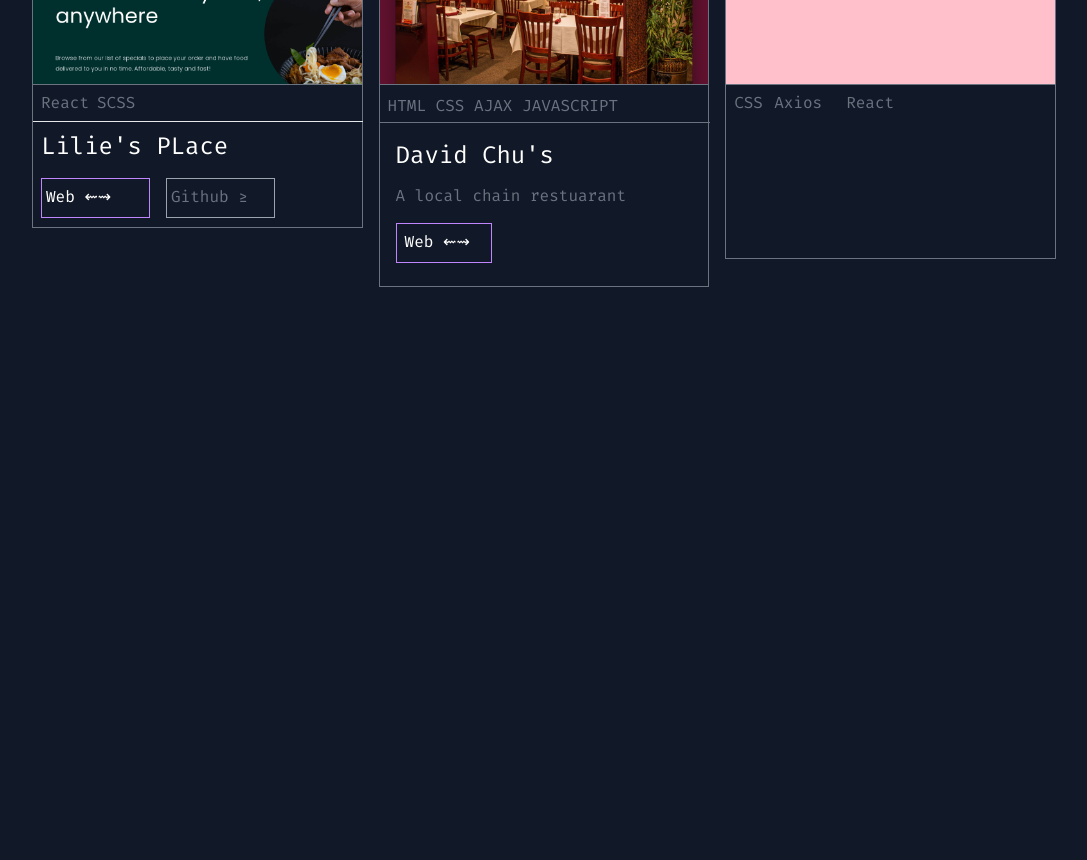
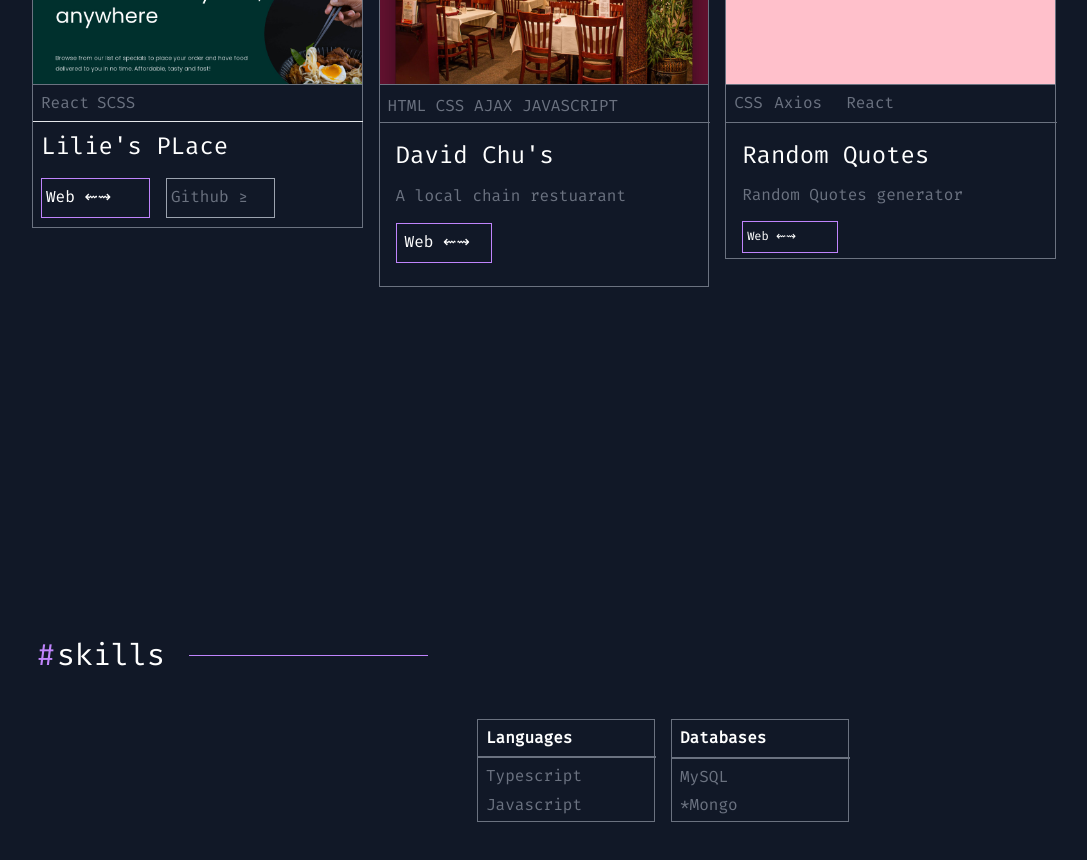
Before and after one commit to AkeleA/smoky-port, a Next.js app: page / in a window 1280 px wide. Shown: the part 880-1740 px from the top of the page, without its empty margins (136-1223 px from the left). Before the commit the page ends 1167 px from the top, so only its background shows below. Built offline with nearby package versions, Linux system fonts and the light colour scheme.

Commit message:
skills section

```diff
--- a/src/app/Components/Projects/Projects.tsx
+++ b/src/app/Components/Projects/Projects.tsx
@@ -135,6 +135,25 @@ const Projects: React.FC = () => {
               React
             </span>
           </h2>
+          <div className="box-border flex flex-col items-start p-4 gap-4 w-[330.58px] h-[184px] border-t border-solid border-gray-500 flex-none order-3 self-stretch flex-grow-0">
+            <h2 className="w-[298.58px] h-[30px] font-sans not-italic font-medium text-2xl leading-8 text-white flex-none order-0 self-stretch flex-grow-0">
+              {" "}
+              Random Quotes{" "}
+            </h2>
+            <span className="w-[298.58px] h-5 font-sans not-italic font-normal text-base leading-5 text-gray-500 flex-none order-1 self-stretch flex-grow-0  ">
+              Random Quotes generator
+            </span>
+            <a
+              href="https://akelea.github.io/RandQuot/"
+              className="flex flex-row items-start gap-4 p-0 w-24 h-8 flex-none order-2 flex-grow-0 border
+              border-solid
+              border-purple-400"
+            >
+              <span className="w-[77px] h-[18px] font-sans p-1 not-italic font-medium text-xs leading-5 text-white flex-none order-none flex-grow-0">
+                Web &#x21DC;&#x21DD;{" "}
+              </span>
+            </a>
+          </div>
         </div>
       </div>
     </div>
--- /dev/null
+++ b/src/app/Components/Skills/Skills.tsx
@@ -0,0 +1,63 @@
+import React from "react";
+
+type Props = {};
+
+const Skills = (props: Props) => {
+  return (
+    <div className="absolute w-[1024px] h-[365px] left-[173px] top-[1514px]">
+      <div className="flex flex-row items-center p-0 gap-4 absolute w-[391px] h-[42px] left-0 top-0">
+        <h2 className="flex flex-row items-start p-0 w-[136px] h-[42px] flex-none order-0 flex-grow-0">
+          <span className="w-5 h-[42px] font-sans not-italic font-medium text-3xl leading-[42px] text-purple-400 flex-none order-none flex-grow-0">
+            #
+          </span>
+          <span className="w-32 h-10 font-sans not-italic font-medium text-3xl leading-[42px] text-white flex-none order-1 flex-grow-0">
+            skills
+          </span>
+        </h2>
+        <span className="w-[239px] h-px bg-purple-400 flex-none order-1 flex-grow" />
+        <div className="absolute w-[584px] h-[200px] top-[85px] left-[440px]">
+          <div className="border-box flex flex-col flex-start pt-2 pr-0 gap-2 absolute w-[178px] h-[103px] left-0 top-0 border border-solid border-gray-500">
+            <h3 className="flex flex-row items-start pt-0 pl-2 w-48 h-5 flex-none order-none self-stretch flex-grow-0">
+              <span className="w-[87px] h-[21px] font-sans not-italic font-semibold text-base leading-5 text-white flex-none order-0 flex-grow-0">
+                Languages
+              </span>
+            </h3>
+            <span className="w-[178px] h-0 border border-solid border-gray-500 flex-none order-1 self-stretch flex-grow-0"></span>
+            <p className="flex flex-col items-start w-[178px] pt-0 pl-2 gap-2 h-[50px] flex-none order-2 flex-grow-0">
+              <span className="flex flex-row items-start p-0 w-[133px] h-[21px] flex-none order-none flex-grow-0">
+                {" "}
+                <span className="w-24 h-[21px] font-sans not-italic font-normal text-base leading-5 text-gray-500 flex-none order-none flex-grow-0">
+                  Typescript
+                </span>{" "}
+              </span>
+              <span className="flex flex-row items-start p-0 w-40 h-5 flex-none order-1 flex-grow-0">
+                {" "}
+                <span className="w-24 h-5 not-italic font-sans font-normal text-base leading-5 text-gray-500 flex-none order-1 flex-grow-0">
+                  Javascript
+                </span>{" "}
+              </span>
+            </p>
+          </div>
+          <div className="border-box flex flex-col items-start pt-2 pr-0 gap-2 absolute w-[178px] h-[103px] left-[194px] top-0 border border-solid border-gray-500">
+            <h2 className="flex flex-row items-start pt-0 pl-2 w-[178px] h-[21px] flex-none order-0 self-stretch flex-grow-0">
+              <span className="w-[87px] h-[21px] font-sans not-italic font-semibold text-base leading-5 text-white flex-none order-none flex-grow-0">
+                Databases
+              </span>
+            </h2>
+            <span className="w-[178px] h-0 border border-solid border-gray-500 flex-none order-1 self-stretch flex-grow-0" />
+            <p className="flex flex-col items-start pt-0 pr-2 pl-2 gap-2 w-[178px] h-[50px] flex-none order-2 flex-grow-0">
+              <span className="w-16 h-5 font-sans not-italic font-normal text-base leading-5 text-gray-500 flex-none order-none flex-grow-0">
+                MySQL
+              </span>
+              <span className="w-12 h-5 font-sans not-italic font-normal text-base leading-5 text-gray-500 flex-none order-none flex-grow-0">
+                *Mongo
+              </span>
+            </p>
+          </div>
+        </div>
+      </div>
+    </div>
+  );
+};
+
+export default Skills;
--- a/src/app/page.tsx
+++ b/src/app/page.tsx
@@ -2,6 +2,7 @@ import Profile from "./Components/About me/profile";
 import Navbar from "./Components/Navbar/Navbar";
 import Projects from "./Components/Projects/Projects";
 import Sidebar from "./Components/Sidebar/sidebar";
+import Skills from "./Components/Skills/Skills";
 
 export default function Home() {
   return (
@@ -10,6 +11,7 @@ export default function Home() {
       <Navbar />
       <Profile />
       <Projects />
+      <Skills />
     </main>
   );
 }
```
